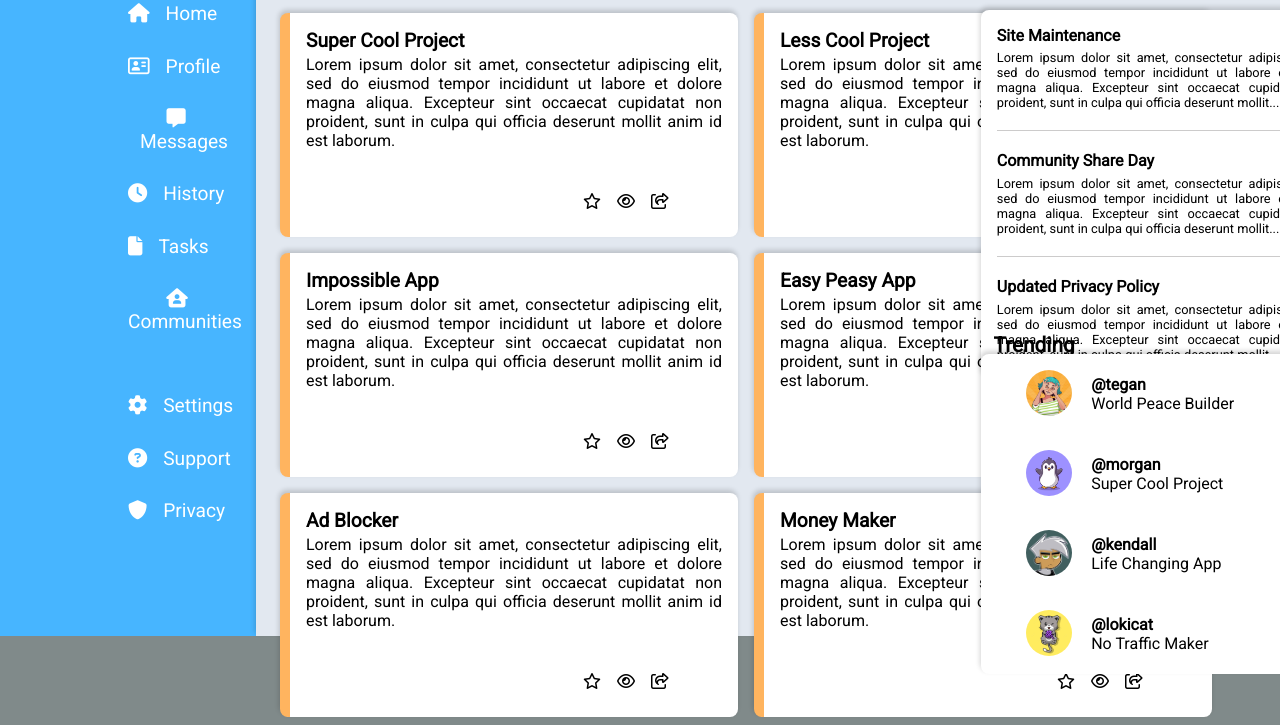
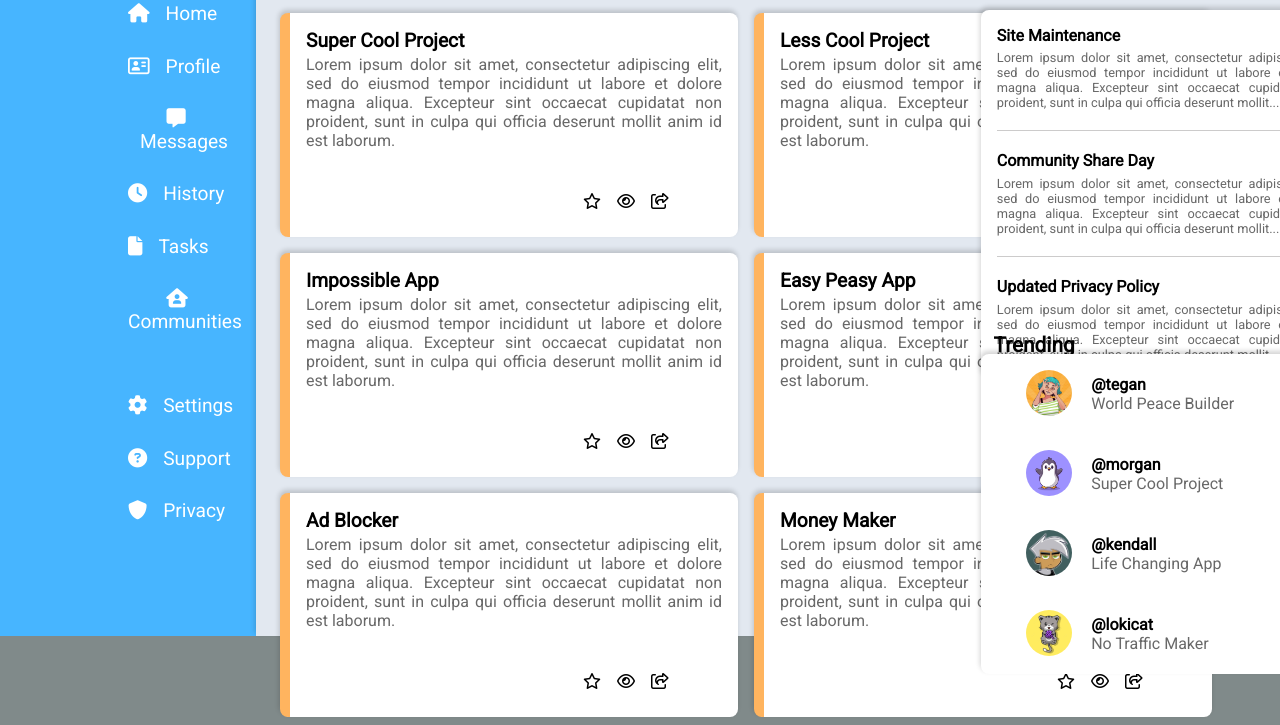
Before and after one commit to SantosN21/AdminDashboard, a plain HTML site: page index.html in a window 1280 px wide. Shown: the part 164-889 px from the top of the page. Drawn offline with Linux system fonts and the light colour scheme.

Commit message:
updated text color

```diff
--- a/style.css
+++ b/style.css
@@ -161,6 +161,7 @@ input {
   display: flex;
   text-align: justify;
   padding: 0 1rem 0.2rem 1rem;
+  color: rgba(59, 59, 59, 0.774);
 }
 .project-icons {
   padding: 2rem 0 0 15rem;
@@ -211,6 +212,7 @@ input {
 .announcement-desc {
   font-size: .8rem;
   padding: 0 1rem 1rem 1rem;
+  color: rgba(59, 59, 59, 0.774);
 }
 hr {
   margin: 0 1rem 0 1rem;
@@ -230,6 +232,9 @@ hr {
 }
 .at {
   font-weight: 900;
+}
+.user {
+  color: rgba(59, 59, 59, 0.774);
 }
 .at,
 .user {
```
